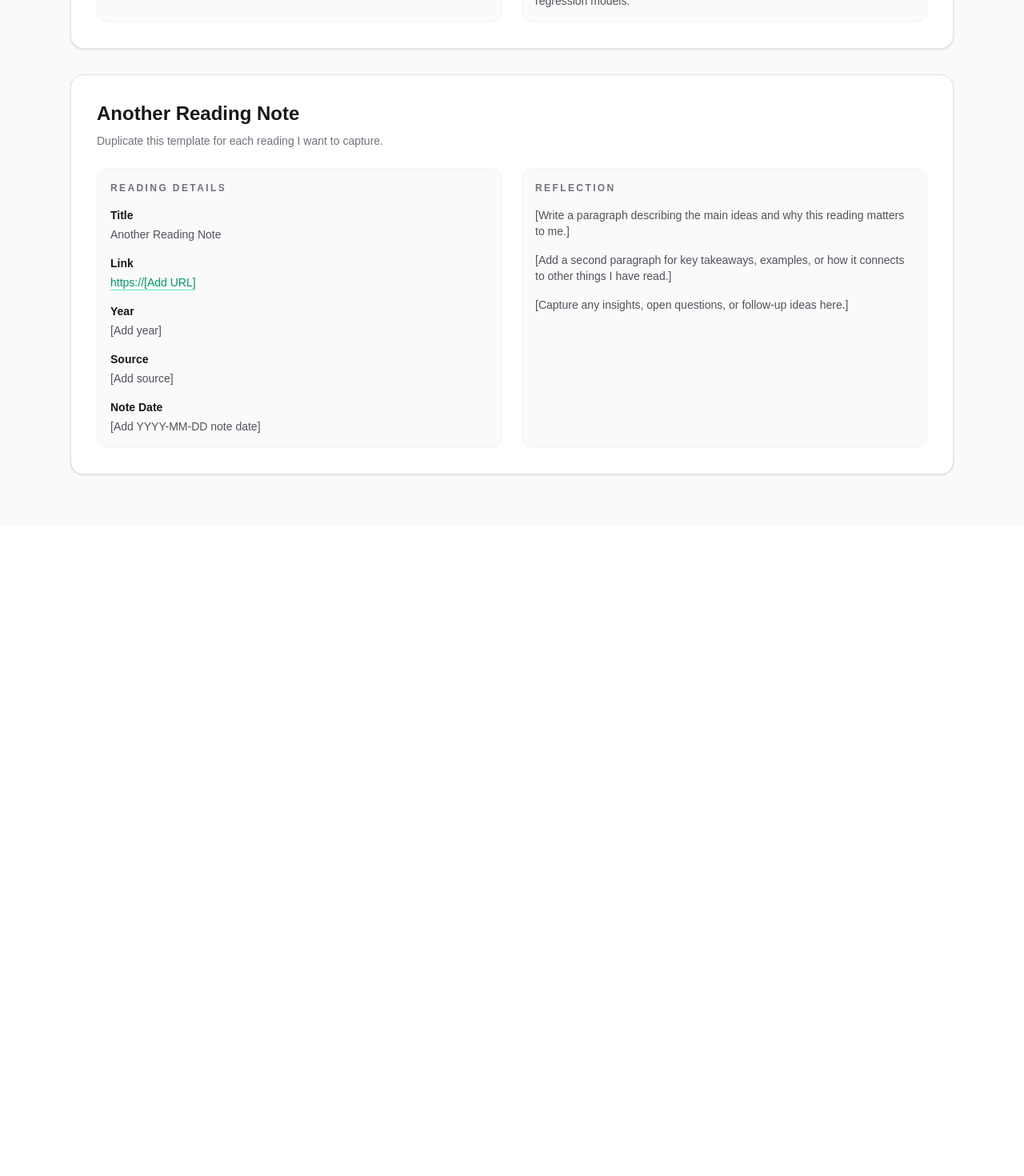
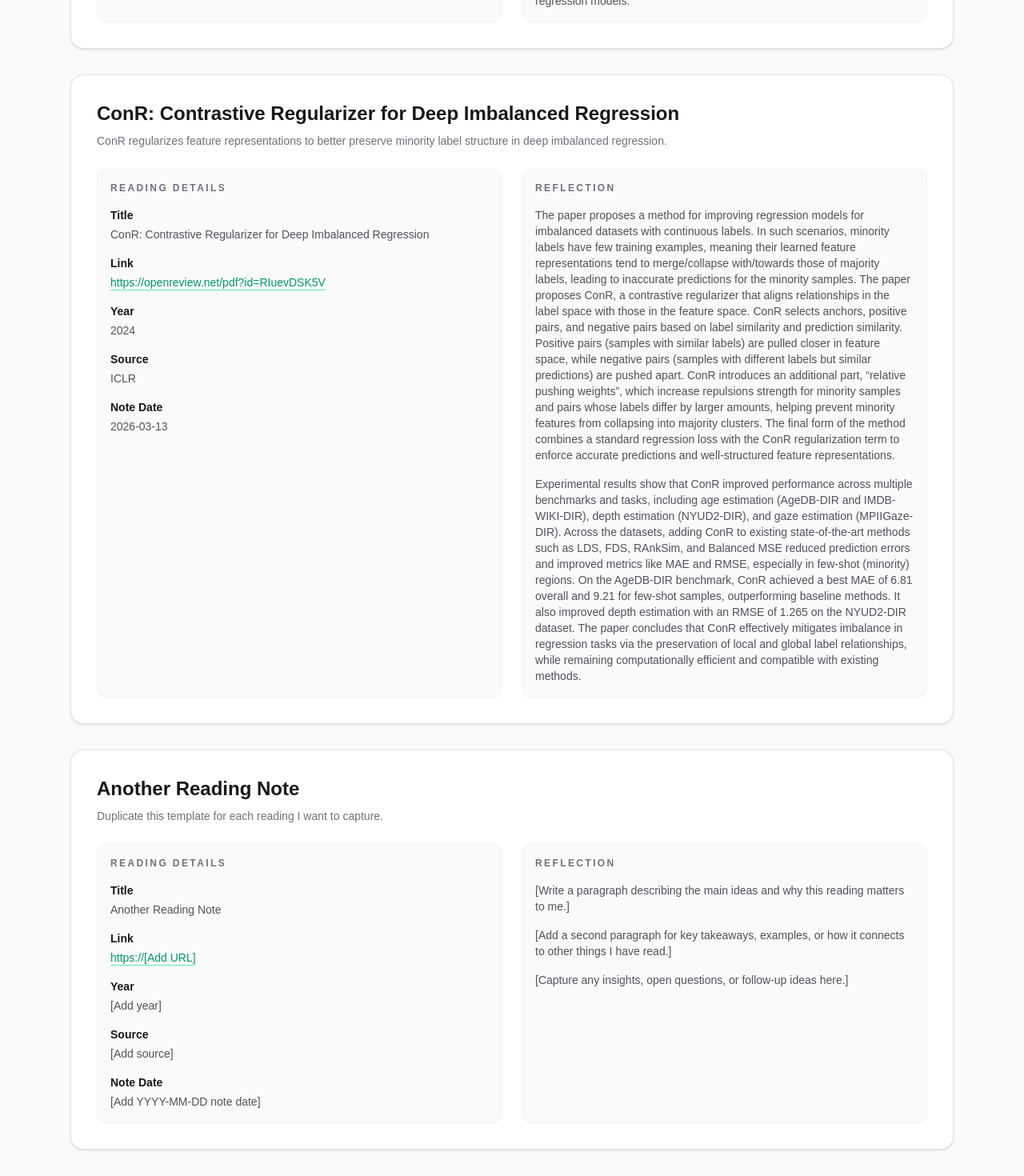
Before and after one commit to danielx1611/ML-Research-Summaries, a Next.js app: page /summaries in a window 1280 px wide. Shown: the part 6800-8270 px from the top of the page at 80% size. Before the commit the page ends 7457 px from the top, so only its background shows below. Built offline with nearby package versions, Linux system fonts and the light colour scheme.

Commit message:
Add ConR paper summary entry

```diff
--- a/app/summaries/page.tsx
+++ b/app/summaries/page.tsx
@@ -114,6 +114,20 @@ const summaryTemplates = [
     reflection: [
       "The paper proposes a new representation learning framework for regression problems. Traditional models optimize prediction losses like L1 or MSE directly on outputs, which does not utilize the meaningful structure in learned feature representations. Embeddings can become fragmented and fail to capture continuous relationships between samples that exist in regression tasks. The paper introduces Rank-N-Contract (RNC) to address this problem. The method learns regression-aware embeddings by ranking samples according to their target values, then applying a contrastive objective based on the rankings. The core idea is the Rank-N-Contrast loss, which treats each sample as an anchor, then compares it with the others in the batch. This then enforces that samples with closer target values should have a higher similarity in the embedding space than samples with further target values. This aligns distances in feature space with distances in label space effectively, enforcing the ordered representation that can be found in continuous regression labels.",
       "Experiments were conducted across multiple datasets (age prediction, EEG brain-age estimation, gaze direction prediction, and temperature prediction), showing that RNC consistently improves regression performance compared with standard losses and other state-of-the-art methods. Adding RNC to baseline regression models reduces prediction error across datasets and improves mean absolute error and R-squared error, with average reductions of roughly 5-12% depending on the dataset. The method is also more robust to corrupted data, has better performance with limited training data, improved transfer learning, and stronger generalization to unseen (zero-shot) target ranges. Explicitly learning ordered, continuous representations aligned with regression targets leads to more efficient and generalizable regression models.",
+    ],
+  },
+  {
+    id: "conr-contrastive-regularizer-for-deep-imbalanced-regression",
+    title: "ConR: Contrastive Regularizer for Deep Imbalanced Regression",
+    description:
+      "ConR regularizes feature representations to better preserve minority label structure in deep imbalanced regression.",
+    link: "https://openreview.net/pdf?id=RIuevDSK5V",
+    year: "2024",
+    source: "ICLR",
+    noteDate: "2026-03-13",
+    reflection: [
+      "The paper proposes a method for improving regression models for imbalanced datasets with continuous labels. In such scenarios, minority labels have few training examples, meaning their learned feature representations tend to merge/collapse with/towards those of majority labels, leading to inaccurate predictions for the minority samples. The paper proposes ConR, a contrastive regularizer that aligns relationships in the label space with those in the feature space. ConR selects anchors, positive pairs, and negative pairs based on label similarity and prediction similarity. Positive pairs (samples with similar labels) are pulled closer in feature space, while negative pairs (samples with different labels but similar predictions) are pushed apart. ConR introduces an additional part, “relative pushing weights”, which increase repulsions strength for minority samples and pairs whose labels differ by larger amounts, helping prevent minority features from collapsing into majority clusters. The final form of the method combines a standard regression loss with the ConR regularization term to enforce accurate predictions and well-structured feature representations.",
+      "Experimental results show that ConR improved performance across multiple benchmarks and tasks, including age estimation (AgeDB-DIR and IMDB-WIKI-DIR), depth estimation (NYUD2-DIR), and gaze estimation (MPIIGaze-DIR). Across the datasets, adding ConR to existing state-of-the-art methods such as LDS, FDS, RAnkSim, and Balanced MSE reduced prediction errors and improved metrics like MAE and RMSE, especially in few-shot (minority) regions. On the AgeDB-DIR benchmark, ConR achieved a best MAE of 6.81 overall and 9.21 for few-shot samples, outperforming baseline methods. It also improved depth estimation with an RMSE of 1.265 on the NYUD2-DIR dataset. The paper concludes that ConR effectively mitigates imbalance in regression tasks via the preservation of local and global label relationships, while remaining computationally efficient and compatible with existing methods.",
     ],
   },
   {
```
